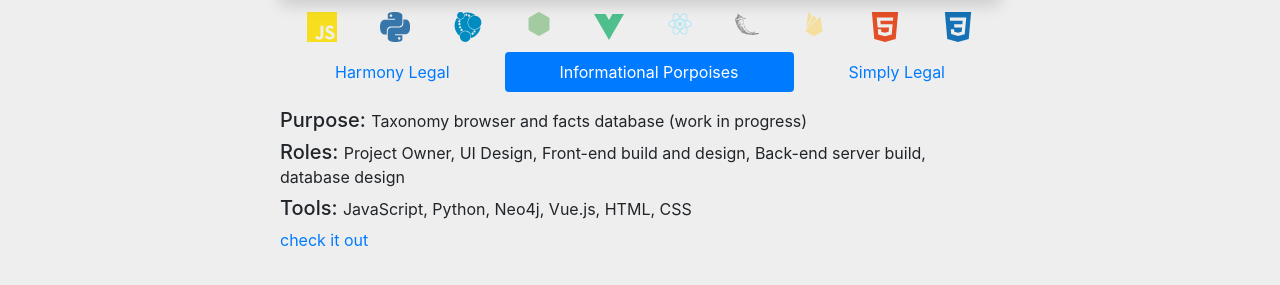
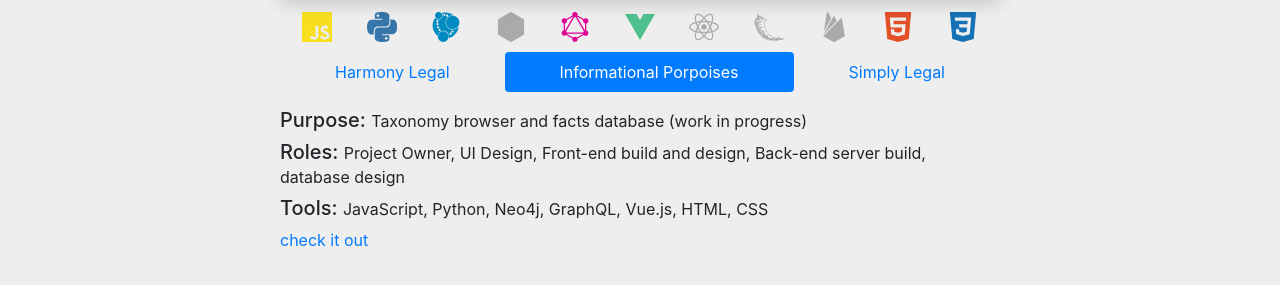
Before and after one commit to rusher2004/robert-usher.com, a plain HTML site: page index.html in a window 1280 px wide. Both pictures are taken after a click on the tab "Informational Porpoises". Shown: the part 317-602 px from the top of the page. Drawn offline with nearby package versions, Linux system fonts and the light colour scheme.

Commit message:
Added GraphQL skill Skill icons now go to greyscale when not highlighted

```diff
--- a/index.html
+++ b/index.html
@@ -93,6 +93,11 @@
         <title>Node.js icon</title>
         <path
           d="M11.435.153l-9.37 5.43c-.35.203-.564.578-.563.983V17.43c0 .404.215.78.564.982l9.37 5.435c.35.203.78.203 1.13 0l9.366-5.433c.35-.205.564-.578.565-.982V6.566c0-.404-.216-.78-.566-.984L12.567.152c-.35-.203-.782-.203-1.13 0" />
+      </svg>
+      <svg class="skill-icon" id="skill-GraphQL" fill="#E10098" role="img" viewBox="0 0 24 24" xmlns="http://www.w3.org/2000/svg">
+        <title>GraphQL icon</title>
+        <path
+          d="M14.051 2.751l4.935 2.85c.816-.859 2.173-.893 3.032-.077.148.14.274.301.377.477.589 1.028.232 2.339-.796 2.928-.174.1-.361.175-.558.223v5.699c1.146.273 1.854 1.423 1.58 2.569-.048.204-.127.4-.232.581-.592 1.023-1.901 1.374-2.927.782-.196-.113-.375-.259-.526-.429l-4.905 2.832c.372 1.124-.238 2.335-1.361 2.706-.217.071-.442.108-.67.108-1.181.001-2.139-.955-2.14-2.136 0-.205.029-.41.088-.609l-4.936-2.847c-.816.854-2.171.887-3.026.07-.854-.816-.886-2.171-.07-3.026.283-.297.646-.506 1.044-.603l.001-5.699c-1.15-.276-1.858-1.433-1.581-2.584.047-.198.123-.389.224-.566.592-1.024 1.902-1.374 2.927-.782.177.101.339.228.48.377l4.938-2.85C9.613 1.612 10.26.423 11.39.088 11.587.029 11.794 0 12 0c1.181-.001 2.139.954 2.14 2.134.001.209-.03.418-.089.617zm-.515.877c-.019.021-.037.039-.058.058l6.461 11.19c.026-.009.056-.016.082-.023V9.146c-1.145-.283-1.842-1.442-1.558-2.588.006-.024.012-.049.019-.072l-4.946-2.858zm-3.015.059l-.06-.06-4.946 2.852c.327 1.135-.327 2.318-1.461 2.645-.026.008-.051.014-.076.021v5.708l.084.023 6.461-11.19-.002.001zm2.076.507c-.39.112-.803.112-1.192 0l-6.46 11.189c.294.283.502.645.6 1.041h12.911c.097-.398.307-.761.603-1.044L12.597 4.194zm.986 16.227l4.913-2.838c-.015-.047-.027-.094-.038-.142H5.542l-.021.083 4.939 2.852c.388-.404.934-.653 1.54-.653.627 0 1.19.269 1.583.698z" />
       </svg>
       <svg class="skill-icon" id="skill-Vue.js" role="img" fill="#4FC08D" viewBox="0 0 24 24"
         xmlns="http://www.w3.org/2000/svg">
--- a/js/script.js
+++ b/js/script.js
@@ -1,4 +1,17 @@
 const hornTooter = "Full-Stack developer experienced in creating dynamic, data-driven applications. Available for part-time and contract work."
+const iconFills = {
+  JavaScript: '#F7DF1F',
+  Python: '#3776AB',
+  Neo4j: '#008CC1',
+  "Node.js": '#339933',
+  GraphQL: "#E10098",
+  "Vue.js": '#4FC08D',
+  React: '#61DAFB',
+  Flask: '#000000',
+  Firebase: '#FFCA28',
+  HTML: '#E34F26',
+  CSS: '#1572B6'
+}
 const projects = [
   {
     "name": "Harmony Legal",
@@ -26,7 +39,7 @@ const projects = [
       "Back-end server build",
       "database design"
     ],
-    "skills": ["JavaScript", "Python", "Neo4j", "Vue.js", "HTML", "CSS"],
+    "skills": ["JavaScript", "Python", "Neo4j", "GraphQL", "Vue.js", "HTML", "CSS"],
     "thumbnail": "harmony_thumb",
     "mainImage": "ip_main.png",
     "displayImage": "ip_main.png",
@@ -240,14 +253,14 @@ function init() {
   $('#portfolioCarousel').on('slide.bs.carousel', function (e) {
     let skillIcons = document.getElementsByClassName('skill-icon')
     for (icon of skillIcons) {
-      icon.style.opacity = 0.4
-      icon.style.height = "80%"
+      // icon.style.opacity = 0.4
+      // icon.style.height = "80%"
+      icon.style.fill = '#aaa'
     }
 
     for (let skill of projects[e.to].skills) {
       let skillEl = document.getElementById(`skill-${skill}`)
-      skillEl.style.opacity = 1
-      skillEl.style.height = "100%"
+      skillEl.style.fill = iconFills[skill]
     }
 
     // Activate the related project tab
```
